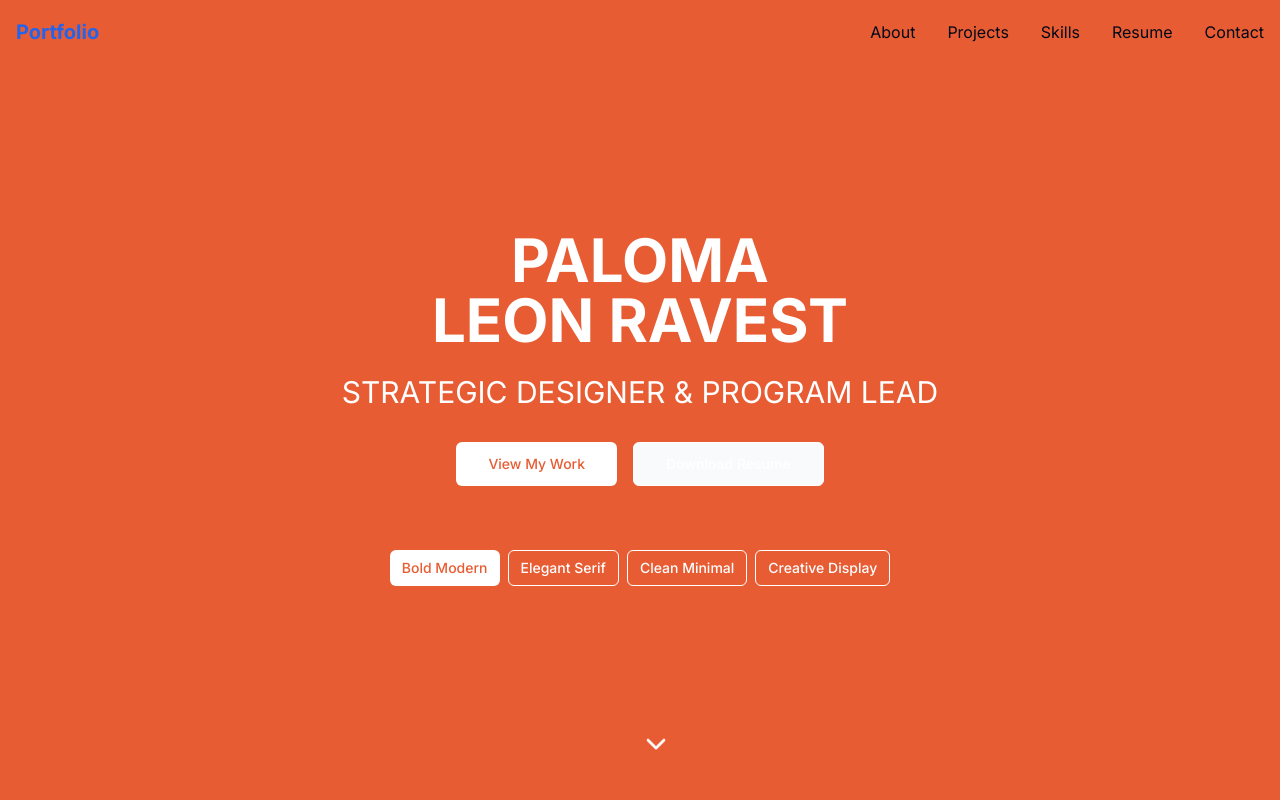
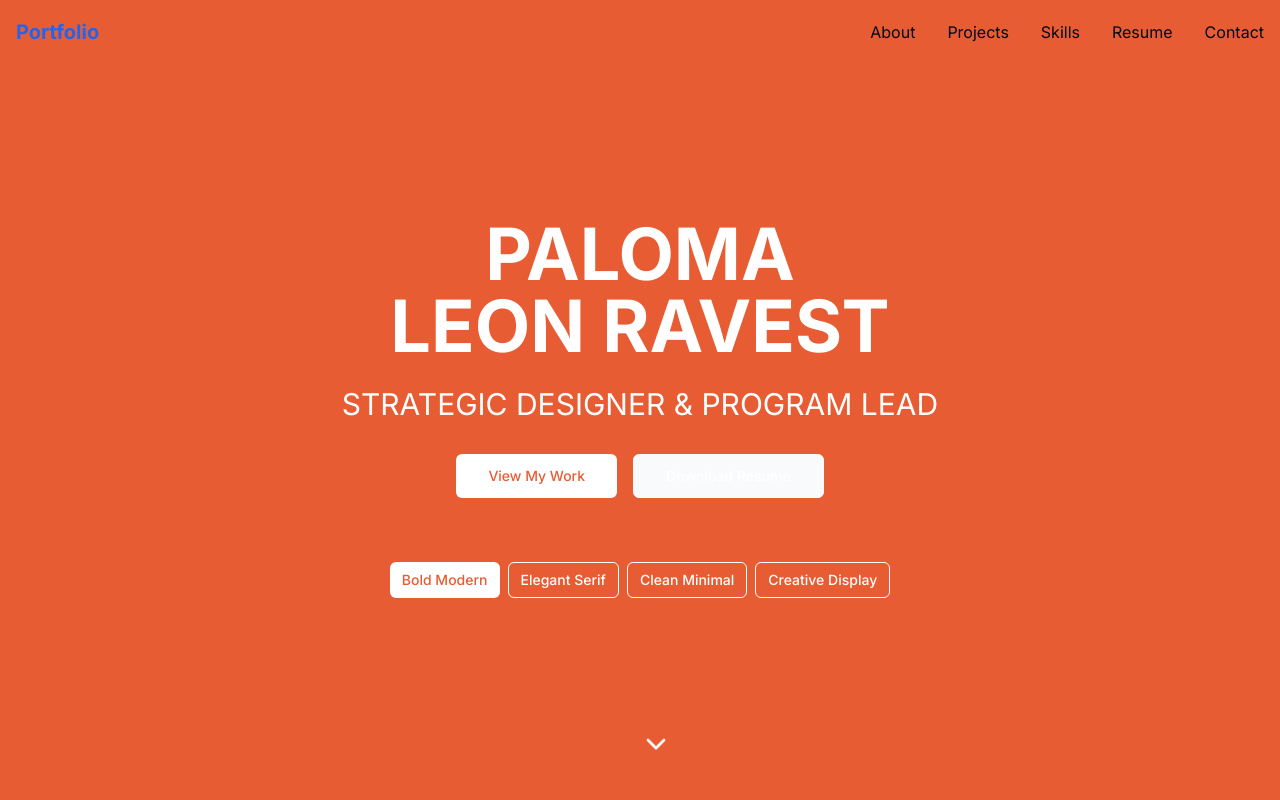
Before and after one commit to palomaleon/career-showcase, a React (Vite) app: page / in a window 1280 px wide. Shown: the top 800 px of the page. Built offline with nearby package versions, Linux system fonts and the light colour scheme; a web font is replaced by a local one.

Commit message:
Refactor: Allow typography size customization
Allow the user to change the size of the typography.

```diff
--- a/src/components/Hero.tsx
+++ b/src/components/Hero.tsx
@@ -15,26 +15,26 @@ const titleStyles: TitleStyle[] = [
   {
     id: "default",
     name: "Bold Modern",
-    titleClass: "text-4xl md:text-5xl lg:text-6xl font-bold mb-6 leading-tight text-white",
-    descriptionClass: "text-2xl md:text-3xl text-white mb-8 max-w-2xl uppercase"
+    titleClass: "text-5xl md:text-6xl lg:text-7xl font-bold mb-6 leading-tight text-white",
+    descriptionClass: "text-xl md:text-2xl lg:text-3xl text-white mb-8 max-w-2xl uppercase"
   },
   {
     id: "elegant",
     name: "Elegant Serif",
-    titleClass: "text-4xl md:text-5xl lg:text-6xl font-serif font-medium mb-6 leading-tight text-white italic",
-    descriptionClass: "text-2xl md:text-3xl text-white mb-8 max-w-2xl font-serif"
+    titleClass: "text-5xl md:text-6xl lg:text-7xl font-serif font-medium mb-6 leading-tight text-white italic",
+    descriptionClass: "text-xl md:text-2xl lg:text-3xl text-white mb-8 max-w-2xl font-serif"
   },
   {
     id: "minimal",
     name: "Clean Minimal",
-    titleClass: "text-4xl md:text-5xl lg:text-6xl font-light mb-6 leading-tight text-white tracking-wide",
-    descriptionClass: "text-2xl md:text-3xl text-white/90 mb-8 max-w-2xl uppercase tracking-wider"
+    titleClass: "text-5xl md:text-6xl lg:text-7xl font-light mb-6 leading-tight text-white tracking-wide",
+    descriptionClass: "text-xl md:text-2xl lg:text-3xl text-white/90 mb-8 max-w-2xl uppercase tracking-wider"
   },
   {
     id: "creative",
     name: "Creative Display",
-    titleClass: "text-4xl md:text-5xl lg:text-6xl font-bold mb-6 leading-tight text-white tracking-tight",
-    descriptionClass: "text-2xl md:text-3xl text-white mb-8 max-w-2xl font-medium"
+    titleClass: "text-5xl md:text-6xl lg:text-7xl font-bold mb-6 leading-tight text-white tracking-tight",
+    descriptionClass: "text-xl md:text-2xl lg:text-3xl text-white mb-8 max-w-2xl font-medium"
   }
 ];
 
```
